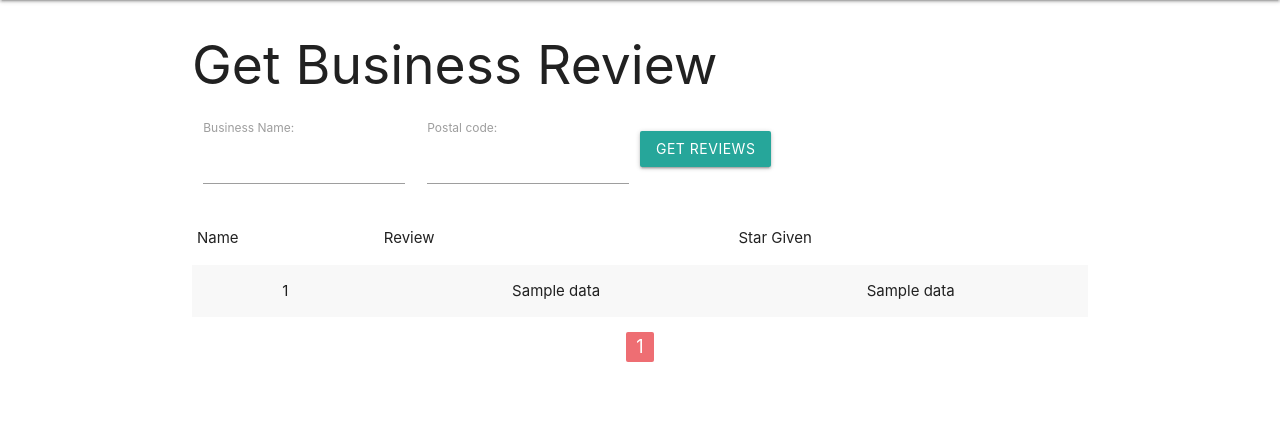
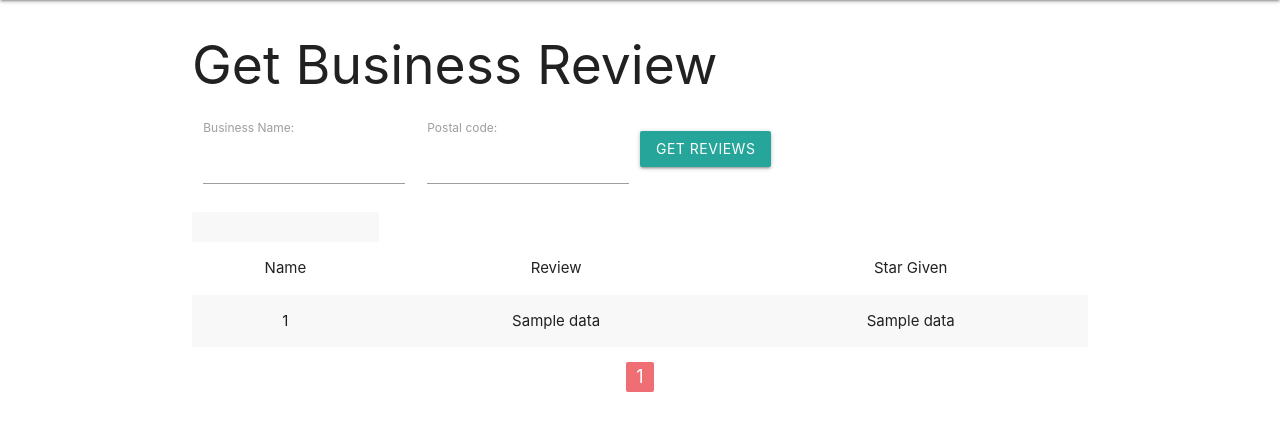
Before and after one commit to aamirjamal/IBDproject, a Flask app: template templates/sel_usr_table.html in a window 1280 px wide. Shown: the part 64-495 px from the top of the page. Run offline with Flask 2, Linux system fonts and the light colour scheme; the template is opened without the code that fills it: most values are stand-ins (such as "Sample title", 1, 10 or a date in 2020).

Commit message:
added custom query

```diff
--- a/templates/sel_usr_table.html
+++ b/templates/sel_usr_table.html
@@ -1,13 +1,13 @@
 {% extends 'select_user.html' %} {% block table %} {% if data|length %}
 
 <table id="data" class="centered striped">
-  <thead>
+  <th style="text-align: center">
   <tr>
     <td>Name</td>
     <td>Review</td>
     <td>Star Given</td>
   </tr>
-  </thead>
+  </th>
   <tbody>
     {% for n in data[0] %}
     <tr>
```
